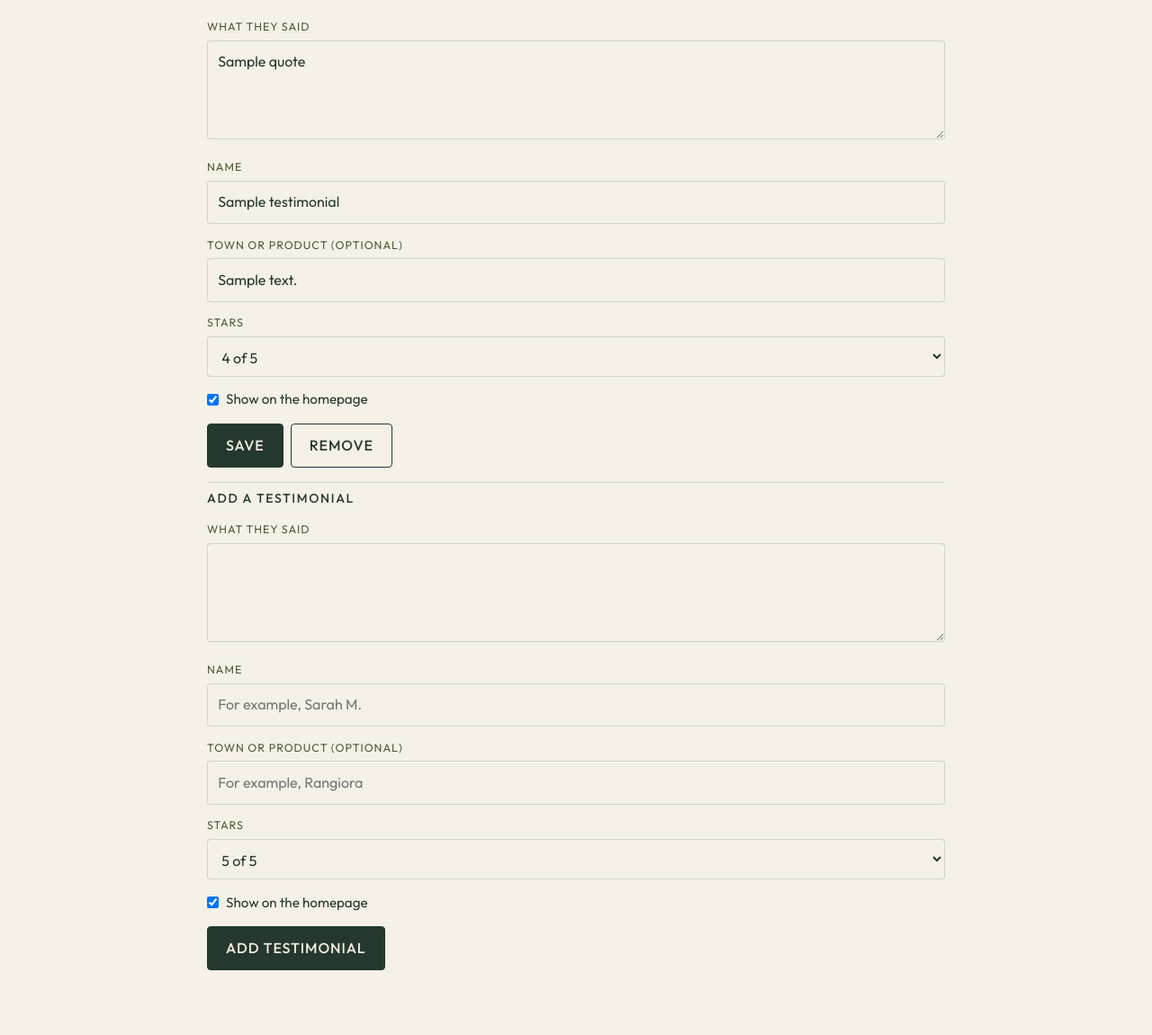
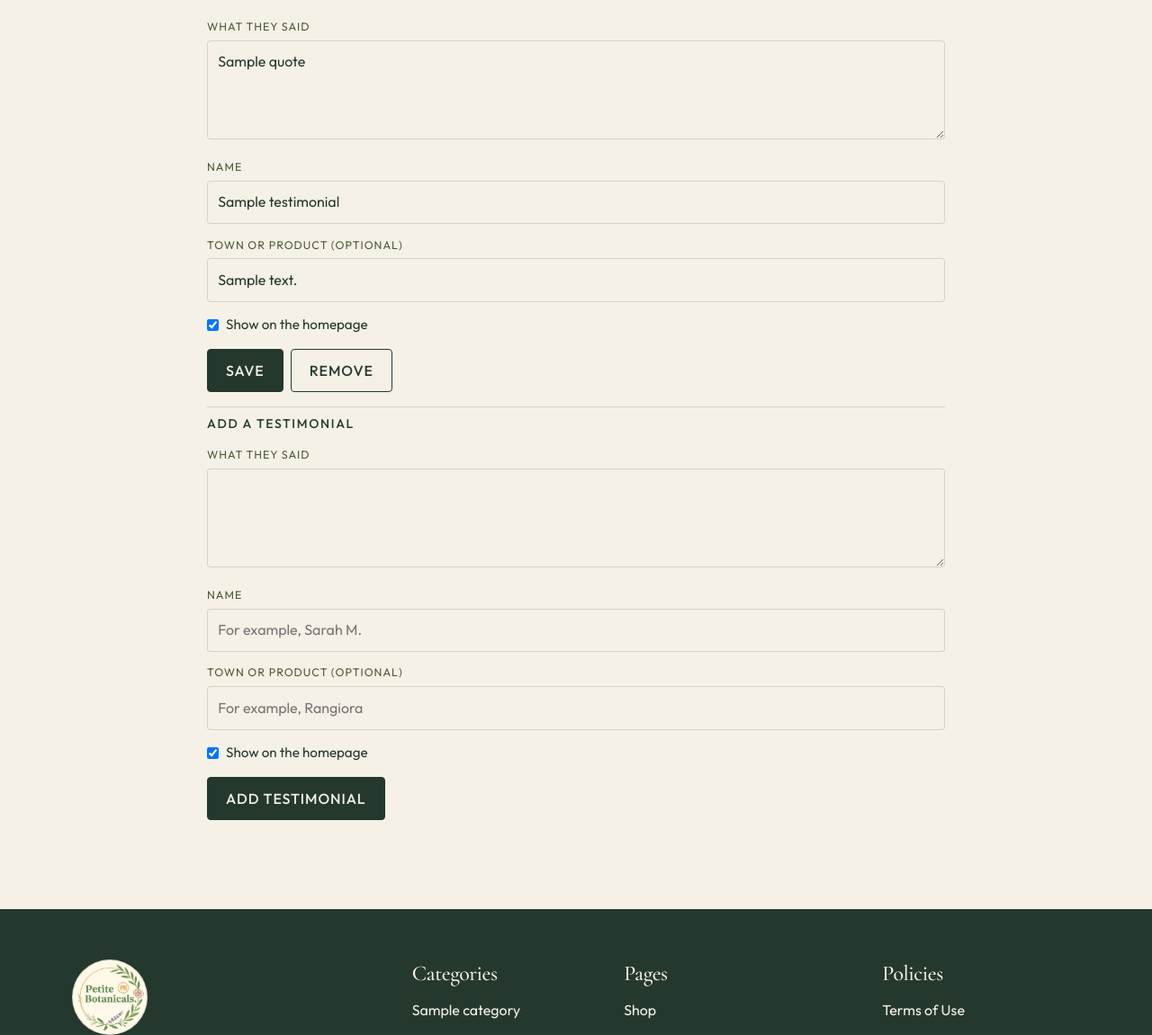
Before and after one commit to Falconwebnz/petitebotanicals, a Node project: template views/admin/testimonials.ejs in a window 1280 px wide. Shown: the part 441-1592 px from the top of the page at 90% size. Run offline with Node 20 templates, Linux system fonts and the light colour scheme; the template is opened without the code that fills it: most values are stand-ins (such as "Sample title", 1, 10 or a date in 2020).

Commit message:
Remove the star rating from Loved by Customers notes.
The homepage cards and both entry forms no longer ask for or show stars. The rating column stays in the database so it can return later.

Co-authored-by: John Shortall <Falconwebnz@users.noreply.github.com>

```diff
--- a/public/css/still-room.css
+++ b/public/css/still-room.css
@@ -1595,9 +1595,6 @@ textarea { min-height: 110px; }
   display: flex;
   flex-direction: column;
 }
-.loved-stars { margin: 0 0 0.7rem; letter-spacing: 0.12em; font-size: 0.95rem; line-height: 1; }
-.loved-stars span { color: var(--gold); }
-.loved-stars-off { color: var(--paper-2); }
 .loved-card blockquote { margin: 0; }
 .loved-card blockquote p { margin: 0 0 0.7rem; font-size: 1.02rem; line-height: 1.6; color: var(--ink); }
 .loved-card blockquote::before {
--- a/server.js
+++ b/server.js
@@ -1804,12 +1804,10 @@ app.post('/admin/homepage', requireAdmin, (req, res) => {
 });
 
 function readTestimonial(body) {
-  const rating = Math.floor(Number(body.rating));
   return {
     quote: String(body.quote || '').replace(/\u0000/g, '').trim().slice(0, 600),
     name: String(body.name || '').replace(/[\r\n]+/g, ' ').trim().slice(0, 80),
     detail: String(body.detail || '').replace(/[\r\n]+/g, ' ').trim().slice(0, 80),
-    rating: Number.isFinite(rating) ? Math.min(5, Math.max(0, rating)) : 0,
     published: body.published ? 1 : 0,
   };
 }
@@ -1831,8 +1829,8 @@ app.post('/admin/testimonials', requireAdmin, (req, res) => {
   }
   const max = db.get('SELECT COALESCE(MAX(sort_order), -1) AS m FROM testimonials');
   db.run(
-    'INSERT INTO testimonials (quote, name, detail, rating, published, sort_order, created_at) VALUES (?, ?, ?, ?, ?, ?, ?)',
-    [fields.quote, fields.name, fields.detail, fields.rating, fields.published, Number(max.m) + 1, new Date().toISOString()]
+    'INSERT INTO testimonials (quote, name, detail, rating, published, sort_order, created_at) VALUES (?, ?, ?, 0, ?, ?, ?)',
+    [fields.quote, fields.name, fields.detail, fields.published, Number(max.m) + 1, new Date().toISOString()]
   );
   db.save();
   req.session.flash = fields.published ? 'Testimonial added to the homepage.' : 'Testimonial saved as a draft.';
@@ -1846,8 +1844,8 @@ app.post('/admin/testimonials/:id', requireAdmin, (req, res) => {
     req.session.flash = 'A testimonial needs the customer’s words and a name.';
     return res.redirect('/admin/testimonials#t-' + id);
   }
-  db.run('UPDATE testimonials SET quote = ?, name = ?, detail = ?, rating = ?, published = ? WHERE id = ?', [
-    fields.quote, fields.name, fields.detail, fields.rating, fields.published, id,
+  db.run('UPDATE testimonials SET quote = ?, name = ?, detail = ?, published = ? WHERE id = ?', [
+    fields.quote, fields.name, fields.detail, fields.published, id,
   ]);
   db.save();
   req.session.flash = 'Testimonial updated.';
--- a/views/admin/testimonials.ejs
+++ b/views/admin/testimonials.ejs
@@ -16,12 +16,6 @@
           <input id="name-<%= t.id %>" name="name" type="text" maxlength="80" required value="<%= t.name %>">
           <label for="detail-<%= t.id %>">Town or product (optional)</label>
           <input id="detail-<%= t.id %>" name="detail" type="text" maxlength="80" value="<%= t.detail || '' %>">
-          <label for="rating-<%= t.id %>">Stars</label>
-          <select id="rating-<%= t.id %>" name="rating">
-            <% [5, 4, 3, 2, 1, 0].forEach(function (n) { %>
-              <option value="<%= n %>"<%= Number(t.rating) === n ? ' selected' : '' %>><%= n ? n + ' of 5' : 'No stars' %></option>
-            <% }) %>
-          </select>
           <label class="check"><input type="checkbox" name="published" <%= Number(t.published) ? 'checked' : '' %>> Show on the homepage</label>
           <div class="faq-admin-actions">
             <button class="btn-still" type="submit">Save</button>
@@ -43,15 +37,6 @@
         <input id="new-name" name="name" type="text" maxlength="80" required placeholder="For example, Sarah M.">
         <label for="new-detail">Town or product (optional)</label>
         <input id="new-detail" name="detail" type="text" maxlength="80" placeholder="For example, Rangiora">
-        <label for="new-rating">Stars</label>
-        <select id="new-rating" name="rating">
-          <option value="5">5 of 5</option>
-          <option value="4">4 of 5</option>
-          <option value="3">3 of 5</option>
-          <option value="2">2 of 5</option>
-          <option value="1">1 of 5</option>
-          <option value="0">No stars</option>
-        </select>
         <label class="check"><input type="checkbox" name="published" checked> Show on the homepage</label>
         <p style="margin-top:0.9rem;"><button class="btn-still" type="submit">Add testimonial</button></p>
       </form>
--- a/views/partials/head.ejs
+++ b/views/partials/head.ejs
@@ -16,6 +16,6 @@
   <link rel="stylesheet" href="/vendor/css/theme.css">
   <link rel="stylesheet" href="/vendor/slick/slick.css">
   <link rel="stylesheet" href="/vendor/slick/slick-theme.css">
-  <link rel="stylesheet" href="/css/still-room.css?v=19">
+  <link rel="stylesheet" href="/css/still-room.css?v=20">
 </head>
 <body class="<%= path === '/' ? 'has-hero-header' : '' %>">
```
Also changed, not shown: views/home.ejs (+0 -12 lines).
